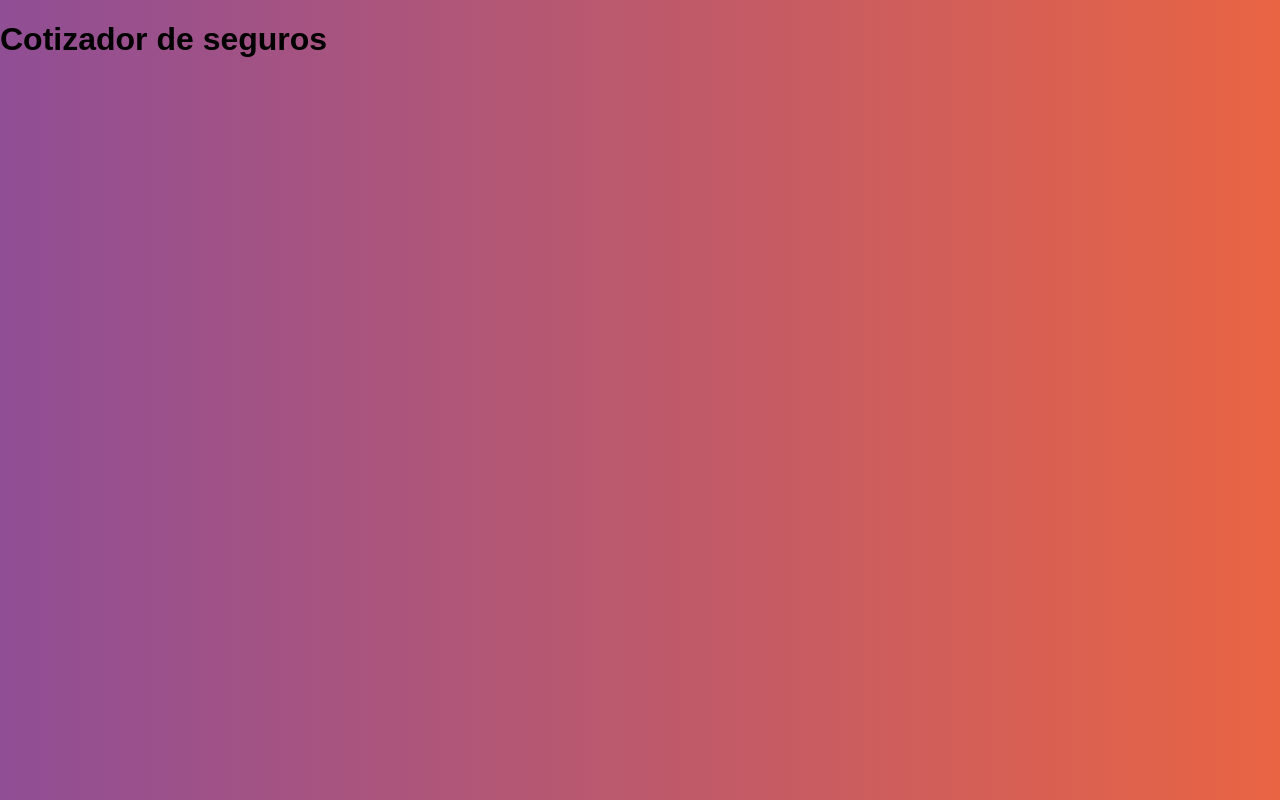
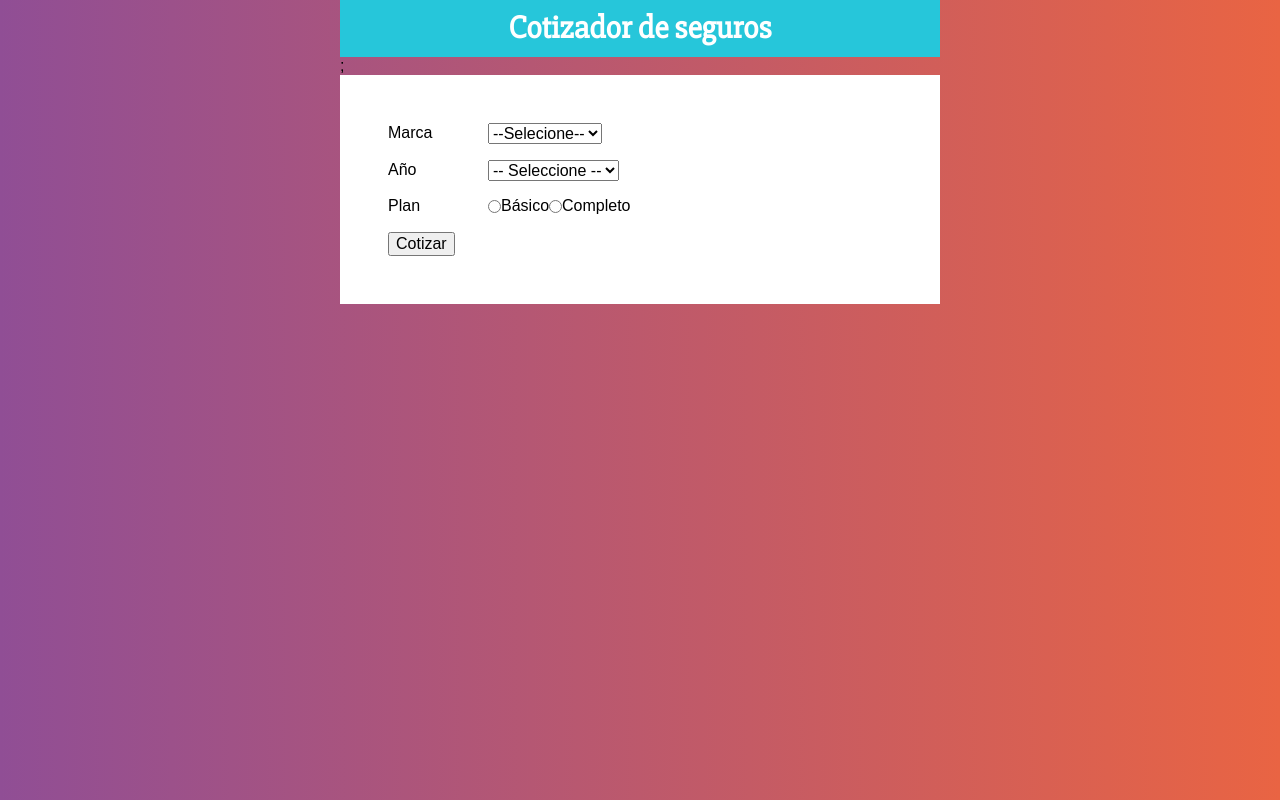
Before and after one commit to jesusdevp/cotizador-react, a React (Create React App) app: page / in a window 1280 px wide. Built offline with nearby package versions, Linux system fonts and the light colour scheme.

Commit message:
Agregado styled components y componente formulario creado

```diff
--- a/package.json
+++ b/package.json
@@ -3,6 +3,8 @@
   "version": "0.1.0",
   "private": true,
   "dependencies": {
+    "@emotion/core": "^10.0.28",
+    "@emotion/styled": "^10.0.27",
     "@testing-library/jest-dom": "^4.2.4",
     "@testing-library/react": "^9.5.0",
     "@testing-library/user-event": "^7.2.1",
--- a/src/App.js
+++ b/src/App.js
@@ -1,8 +1,30 @@
 import React from "react";
 import Header from "./components/Header";
+import Formulario from "./components/Formulario";
+
+import styled from "@emotion/styled";
 
 function App() {
-  return <Header titulo="Cotizador de seguros" />;
+  return (
+    <Container>
+      <Header titulo="Cotizador de seguros" />;
+      <ContenedorFormulario>
+        <Formulario />
+      </ContenedorFormulario>
+    </Container>
+  );
 }
 
+//styles App
+
+const Container = styled.div`
+  max-width: 600px;
+  margin: 0 auto;
+`;
+
+const ContenedorFormulario = styled.div`
+  background-color: #fff;
+  padding: 3rem;
+`;
+
 export default App;
--- /dev/null
+++ b/src/components/Formulario.jsx
@@ -0,0 +1,52 @@
+import React from "react";
+import styled from "@emotion/styled";
+
+const Campo = styled.div`
+  display: flex;
+  margin-bottom: 1rem;
+  align-items: center;
+`;
+
+const Label = styled.label`
+  flex: 0 0 100px;
+`;
+
+const Formulario = () => {
+  return (
+    <form>
+      <Campo>
+        <Label>Marca</Label>
+        <select name="" id="">
+          <option value="">--Selecione--</option>
+          <option value="americano">Americano</option>
+          <option value="europeo">Europeo</option>
+          <option value="asiatico">Americano</option>
+        </select>
+      </Campo>
+      <Campo>
+        <Label>Año</Label>
+        <select name="" id="">
+          <option value="">-- Seleccione --</option>
+          <option value="2021">2021</option>
+          <option value="2020">2020</option>
+          <option value="2019">2019</option>
+          <option value="2018">2018</option>
+          <option value="2017">2017</option>
+          <option value="2016">2016</option>
+          <option value="2015">2015</option>
+          <option value="2014">2014</option>
+          <option value="2013">2013</option>
+          <option value="2012">2012</option>
+        </select>
+      </Campo>
+      <Campo>
+        <Label>Plan</Label>
+        <input type="radio" name="plan" value="basico" /> Básico
+        <input type="radio" name="plan" value="completo" /> Completo
+      </Campo>
+      <button type="button">Cotizar</button>
+    </form>
+  );
+};
+
+export default Formulario;
--- a/src/components/Header.jsx
+++ b/src/components/Header.jsx
@@ -1,11 +1,28 @@
 import React from "react";
+import styled from "@emotion/styled";
 
 const Header = ({ titulo }) => {
   return (
-    <header>
-      <h1>{titulo}</h1>
-    </header>
+    <HeaderContainer>
+      <TextoHeader>{titulo}</TextoHeader>
+    </HeaderContainer>
   );
 };
 
+//Styled Components
+
+const HeaderContainer = styled.header`
+  background-color: #26c6da;
+  padding: 10px;
+  font-weight: bold;
+  color: #ffffff;
+`;
+
+const TextoHeader = styled.h1`
+  font-size: 2rem;
+  margin: 0;
+  font-family: "Slabo 27px", serif;
+  text-align: center;
+`;
+
 export default Header;
```
Also changed, not shown: 1 other file (tests, documents, lock files or other folders).
